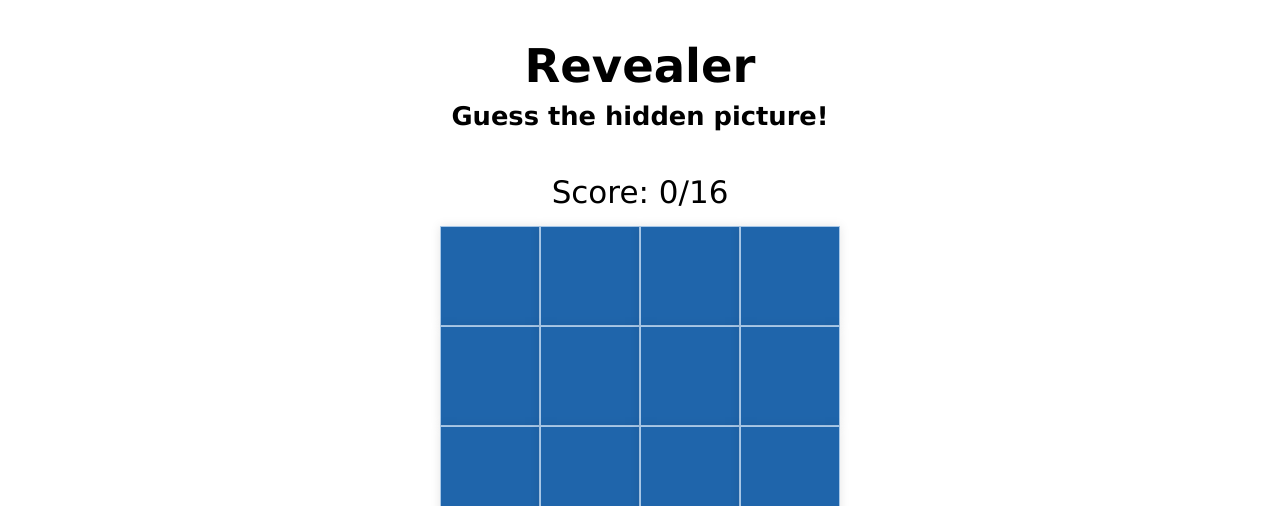
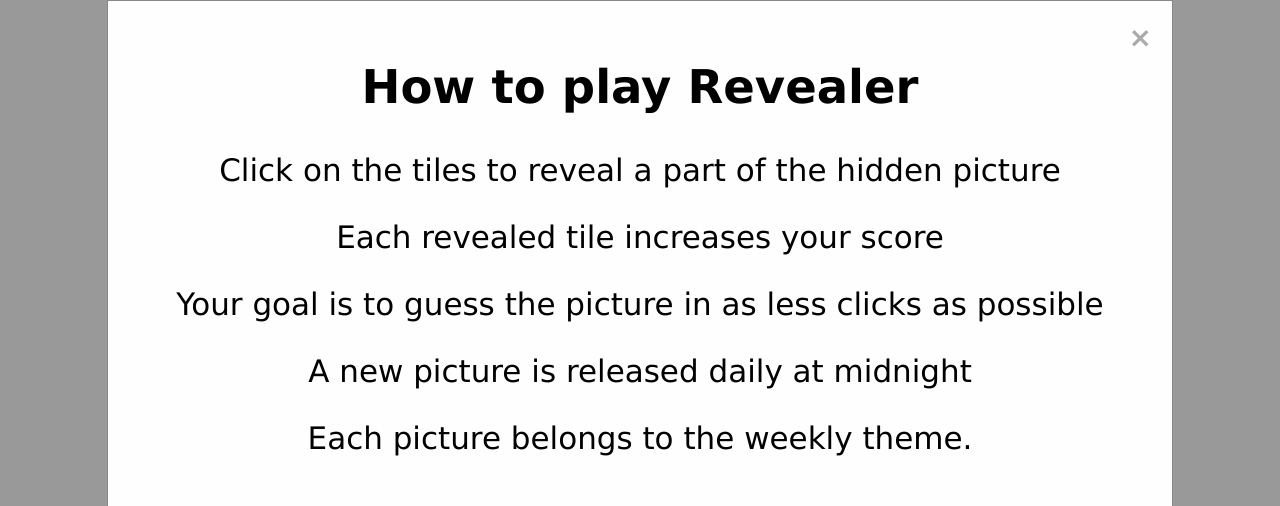
Before and after one commit to ankibues/Revealer, a React (Create React App) app: page / in a window 1280 px wide. Shown: the top 506 px of the page. Built offline with nearby package versions, Linux system fonts and the light colour scheme; no server answers.

Commit message:
howToPlayModal Added

```diff
--- a/src/App.js
+++ b/src/App.js
@@ -5,8 +5,22 @@
 import RevealerGame from './components/RevealerGame';
 import './styles/RevealerGame.css';
 import './styles/Modal.css';
+import HowToPlayModal from './components/HowToPlayModal';
 
 function App() {
+  const [showHowToModal, setShowHowToModal] = useState(false);
+
+  useEffect(() => {
+    const hasVisited = localStorage.getItem('hasVisited');
+    if (!hasVisited) {
+      setShowHowToModal(true);
+      localStorage.setItem('hasVisited', 'true');
+    }
+  }, []);
+
+  const handleCloseModal = () => setShowHowToModal(false);
+
+
   const [imageData, setImageData] = useState({ url: '', answer: '', credit:'', crediturl:'' });
   const theme = "Wonders";
  // const correctAnswer = "taj mahal"; // The correct answer for guessing(this is going to be changed ltr)
@@ -30,6 +44,7 @@
   return (
     <div className="App">
       <header className="App-header">
+                <HowToPlayModal isOpen={showHowToModal} onClose={handleCloseModal} />
 
                 <RevealerGame
             imageSrc={imageData.url} //{'image/image.jpg'}
--- /dev/null
+++ b/src/components/HowToPlayModal.js
@@ -0,0 +1,24 @@
+import React from 'react';
+import '../styles/Modal.css';
+
+const HowToPlayModal = ({ isOpen, onClose }) => {
+  if (!isOpen) return null;
+
+  return (
+    <div className="modal">
+      <div className="modal-content">
+        <span className="close" onClick={onClose}>&times;</span>
+        <h2>How to play Revealer</h2>
+        <p>Click on the tiles to reveal a part of the hidden picture</p>
+        <p>Each revealed tile increases your score</p>
+        <p>Your goal is to guess the picture in as less clicks as possible</p>
+        <p>A new picture is released daily at midnight</p>
+        <p>Each picture belongs to the weekly theme.</p>
+
+      </div>
+
+    </div>
+  );
+};
+
+export default HowToPlayModal;
--- a/src/styles/Modal.css
+++ b/src/styles/Modal.css
@@ -1,3 +1,38 @@
+.modal {
+  position: fixed;
+  z-index: 10;
+  left: 0;
+  top: 0;
+  width: 100%;
+  height: 150%;
+  background-color: rgba(0,0,0,0.4);
+  align-items: center;
+  justify-content: center;
+}
+
+.modal-content {
+  background-color: #fefefe;
+  margin: auto;
+  padding: 20px;
+  border: 1px solid #888;
+  width: 80%;
+}
+
+.close {
+  color: #aaaaaa;
+  float: right;
+  font-size: 28px;
+  font-weight: bold;
+}
+
+.close:hover,
+.close:focus {
+  color: #000;
+  text-decoration: none;
+  cursor: pointer;
+}
+
+
 
   .modal-backdrop {
     position: fixed;
```
